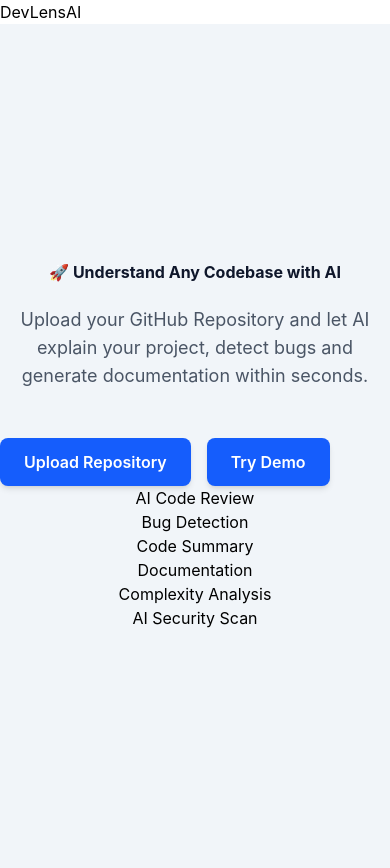
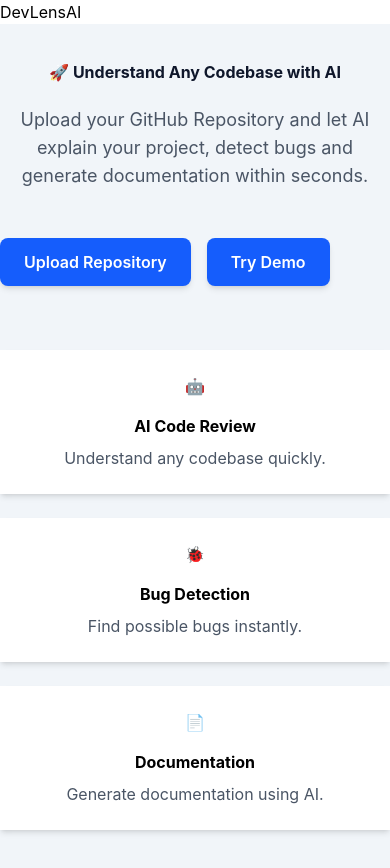
Before and after one commit to himanshu979347/DevLensAI, a React (Vite) app in the folder client/: page / in a window 390 px wide. Built offline with nearby package versions, Linux system fonts and the light colour scheme.

Commit message:
Build responsive feature cards with reusable props

```diff
--- a/client/src/components/FeatureCard.jsx
+++ b/client/src/components/FeatureCard.jsx
@@ -1,7 +1,12 @@
-function FeatureCard(props){
+function FeatureCard({title, description, icon} ){
     return(
-        <div>
-            <h3>{props.title}</h3>
+        <div className="bg-white rounded-x1 shadow-md p-6 hover:shadow-x1 transition duration-300">
+            <div className="text-4x1">{icon}</div>
+            <h3 className="text-x1 font-bold mt-4">{title}
+                </h3>
+                <p className="text-gray-600 mt-2">
+                    {description}
+                    </p>
         </div>
     );
 }
--- a/client/src/components/Hero.jsx
+++ b/client/src/components/Hero.jsx
@@ -5,14 +5,22 @@ function Hero() {
     const isLoggedIn=true;
 
     const features = [
-        "AI Code Review",
-        "Bug Detection",
-        "Code Summary",
-        "Documentation",
-        "Complexity Analysis",
-        "AI Security Scan"
-    ];
-
+  {
+    icon: "🤖",
+    title: "AI Code Review",
+    description: "Understand any codebase quickly."
+  },
+  {
+    icon: "🐞",
+    title: "Bug Detection",
+    description: "Find possible bugs instantly."
+  },
+  {
+    icon: "📄",
+    title: "Documentation",
+    description: "Generate documentation using AI."
+  }
+];
     return (
         <section className="min-h-screen bg-slate-100 flex flex-col item-center justify-center text-center ">
 
@@ -30,11 +38,13 @@ function Hero() {
                 <Button text="Try Demo" />
             </div>
 
-            <div>
+            <div className="grid md:grid-cols-3 gap-6 mt-16">
                 {features.map((feature, index) => (
                     <FeatureCard
                         key={index}
-                        title={feature}
+                        icon={feature.icon}
+                        title={feature.title}
+                        description={feature.description}
                     />
                 ))}
             </div>
```
